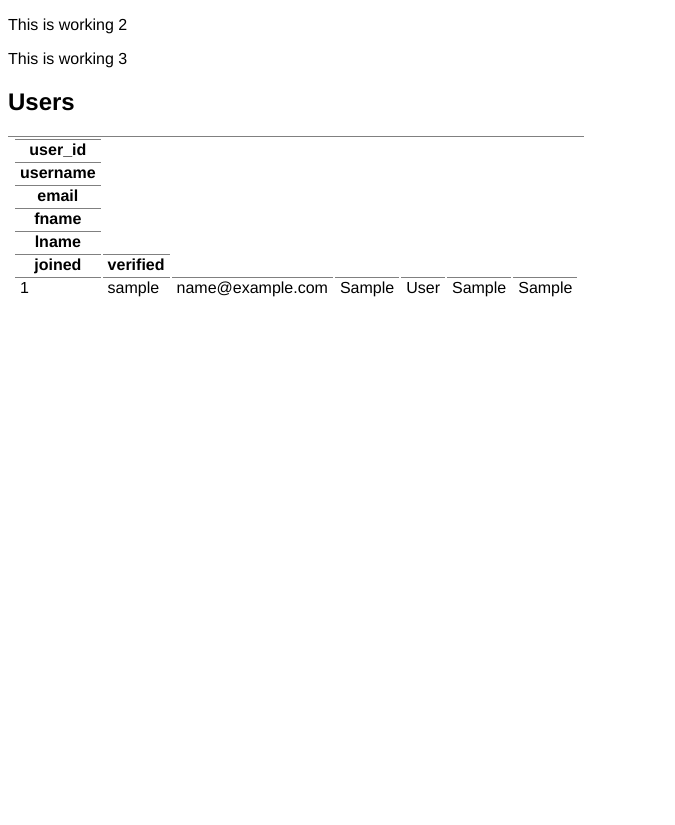
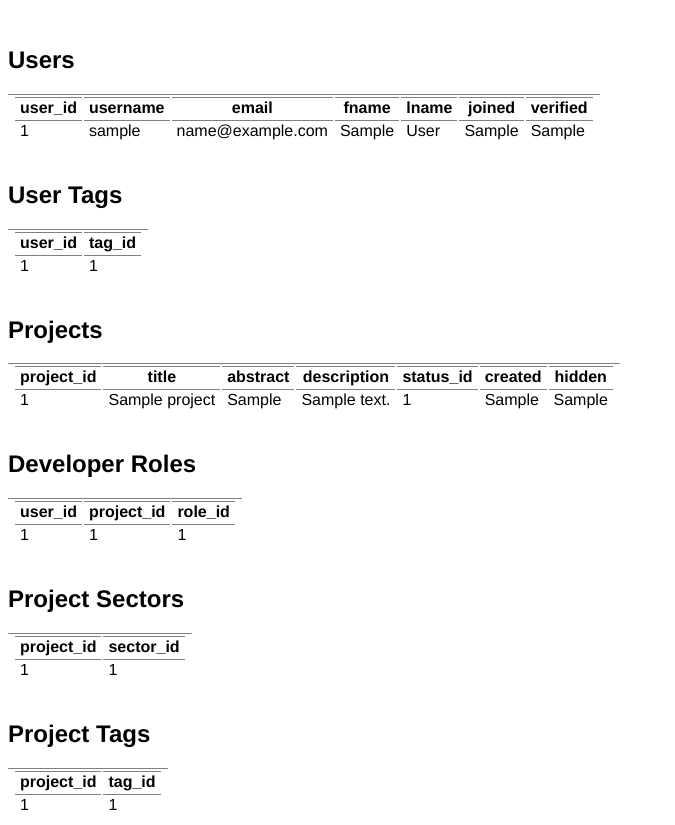
Before and after one commit to GulliverJ/ideaslate, a PHP site: page /viewdata.php in a window 1280 px wide. Shown: the whole page, without its empty margins (0-675 px from the left). Before the commit the page ends 297 px from the top, so only its background shows below. Run offline with PHP 8.4, Linux system fonts and the light colour scheme; tables that the repository leaves empty or names only in its code hold one stand-in row (values such as "Sample post").

Commit message:
Viewdata now displays relevant tables

```diff
--- a/viewdata.php
+++ b/viewdata.php
@@ -17,7 +17,6 @@ body {
 <body>
 
 <?php
-echo "<p>This is working 2</p>";
 // Create connection
  // DB connection info
     $host = "eu-cdbr-azure-north-c.cloudapp.net";
@@ -33,20 +32,19 @@ echo "<p>This is working 2</p>";
         die(var_dump($e));
     }
 
-    echo "<p>This is working 3</p>";
-
+    //Users table
     $sql_select = "SELECT user_id, username, email, fname, lname, joined, verified FROM users";
     $stmt = $conn->query($sql_select);
     $results = $stmt->fetchAll();
     if(count($results) > 0) {
-        echo "<h2>Users</h2>";
+        echo "<br><h2>Users</h2>";
         echo "<table>";
         echo "<tr><th>user_id</th>";
-        echo "<tr><th>username</th>";
-        echo "<tr><th>email</th>";
-        echo "<tr><th>fname</th>";
-        echo "<tr><th>lname</th>";
-        echo "<tr><th>joined</th>";
+        echo "<th>username</th>";
+        echo "<th>email</th>";
+        echo "<th>fname</th>";
+        echo "<th>lname</th>";
+        echo "<th>joined</th>";
         echo "<th>verified</th></tr>";
         foreach($results as $row) {
             echo "<tr><td>".$row['user_id']."</td>";
@@ -62,8 +60,107 @@ echo "<p>This is working 2</p>";
         echo "<h3>Empty set</h3>";
     }
 
+    //User Tags
+    $sql_select = "SELECT user_id, tag_id FROM user_tags";
+    $stmt = $conn->query($sql_select);
+    $results = $stmt->fetchAll();
+    if(count($results) > 0) {
+        echo "<br><h2>User Tags</h2>";
+        echo "<table>";
+        echo "<tr><th>user_id</th>";
+        echo "<th>tag_id</th></tr>";
+        foreach($results as $row) {
+            echo "<tr><td>".$row['user_id']."</td>";
+            echo "<td>".$row['tag_id']."</td></tr>";
+        }
+        echo "</table>";
+    } else {
+        echo "<h3>Empty set</h3>";
+    }
 
+    //Projects table
+    $sql_select = "SELECT project_id, title, abstract, description, status_id, created, hidden FROM projects";
+    $stmt = $conn->query($sql_select);
+    $results = $stmt->fetchAll();
+    if(count($results) > 0) {
+        echo "<br><h2>Projects</h2>";
+        echo "<table>";
+        echo "<tr><th>project_id</th>";
+        echo "<th>title</th>";
+        echo "<th>abstract</th>";
+        echo "<th>description</th>";
+        echo "<th>status_id</th>";
+        echo "<th>created</th>";
+        echo "<th>hidden</th></tr>";
+        foreach($results as $row) {
+            echo "<tr><td>".$row['project_id']."</td>";
+            echo "<td>".$row['title']."</td>";
+            echo "<td>".$row['abstract']."</td>";
+            echo "<td>".$row['description']."</td>";
+            echo "<td>".$row['status_id']."</td>";
+            echo "<td>".$row['created']."</td>";
+            echo "<td>".$row['hidden']."</td></tr>";
+        }
+        echo "</table>";
+    } else {
+        echo "<h3>Empty set</h3>";
+    }
 
+    //Developer Roles
+    $sql_select = "SELECT user_id, project_id, role_id FROM developer_roles";
+    $stmt = $conn->query($sql_select);
+    $results = $stmt->fetchAll();
+    if(count($results) > 0) {
+        echo "<br><h2>Developer Roles</h2>";
+        echo "<table>";
+        echo "<tr><th>user_id</th>";
+        echo "<th>project_id</th>";
+        echo "<th>role_id</th></tr>";
+        foreach($results as $row) {
+            echo "<tr><td>".$row['user_id']."</td>";
+            echo "<td>".$row['project_id']."</td>";
+            echo "<td>".$row['role_id']."</td></tr>";
+        }
+        echo "</table>";
+    } else {
+        echo "<h3>Empty set</h3>";
+    }
+
+    //Project Sectors
+    $sql_select = "SELECT project_id, sector_id FROM project_sectors";
+    $stmt = $conn->query($sql_select);
+    $results = $stmt->fetchAll();
+    if(count($results) > 0) {
+        echo "<br><h2>Project Sectors</h2>";
+        echo "<table>";
+        echo "<tr><th>project_id</th>";
+        echo "<th>sector_id</th></tr>";
+        foreach($results as $row) {
+            echo "<tr><td>".$row['project_id']."</td>";
+            echo "<td>".$row['sector_id']."</td></tr>";
+        }
+        echo "</table>";
+    } else {
+        echo "<h3>Empty set</h3>";
+    }
+
+    //Project Tags
+    $sql_select = "SELECT project_id, tag_id FROM project_tags";
+    $stmt = $conn->query($sql_select);
+    $results = $stmt->fetchAll();
+    if(count($results) > 0) {
+        echo "<br><h2>Project Tags</h2>";
+        echo "<table>";
+        echo "<tr><th>project_id</th>";
+        echo "<th>tag_id</th></tr>";
+        foreach($results as $row) {
+            echo "<tr><td>".$row['project_id']."</td>";
+            echo "<td>".$row['tag_id']."</td></tr>";
+        }
+        echo "</table>";
+    } else {
+        echo "<h3>Empty set</h3>";
+    }
 
 ?>
 
```
